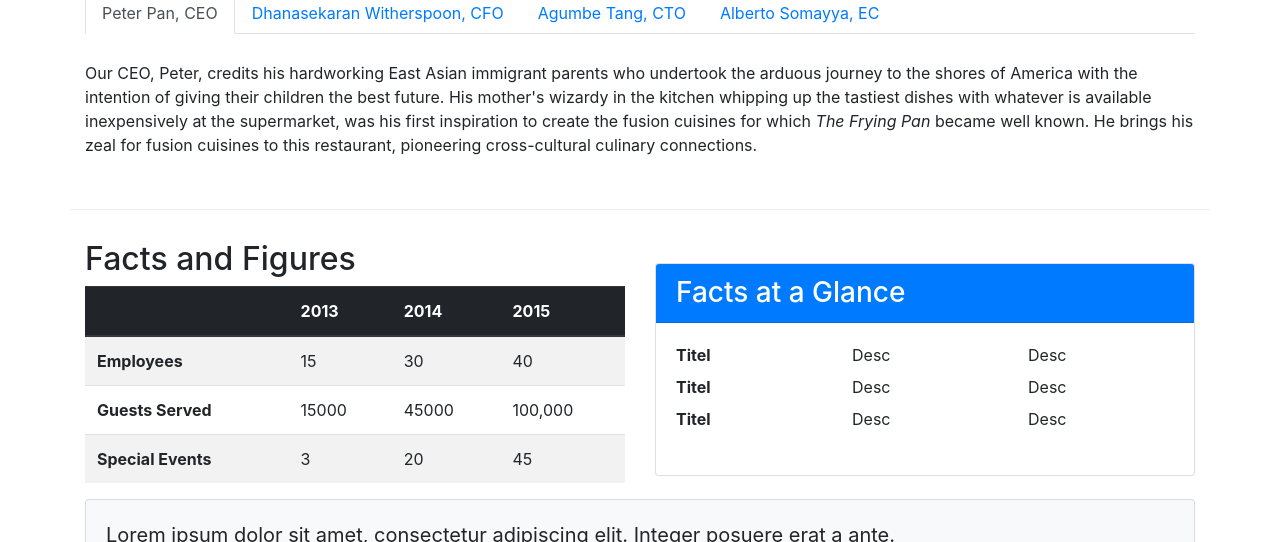
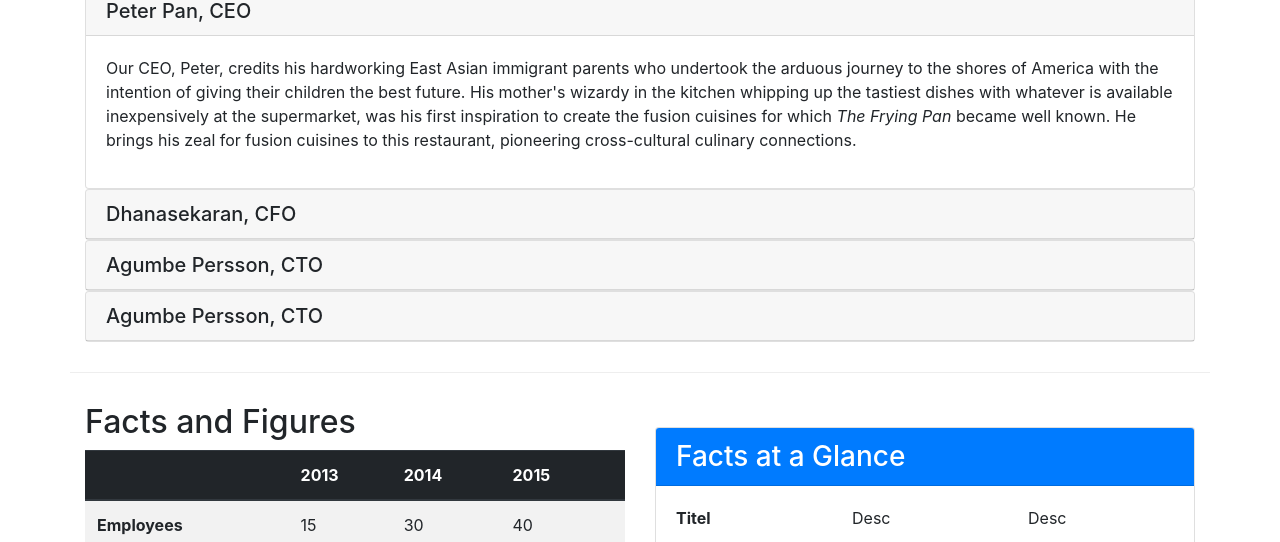
Before and after one commit to magpet0224/Bootstrap-test, a website: page aboutus.html in a window 1280 px wide. Shown: the part 744-1286 px from the top of the page. Drawn offline with nearby package versions, Linux system fonts and the light colour scheme.

Commit message:
Accordion

```diff
--- a/aboutus.html
+++ b/aboutus.html
@@ -63,38 +63,51 @@
         <div class="row row-content">
             <div class="col-12">
                 <h2>Corporate Leadership</h2>
-<!-- Tab navigation -->
-                <ul class="nav nav-tabs">
-                  <li class="nav-item">
-                    <a class="nav-link active" href="#Peter" role="tab" data-toggle="tab">Peter Pan, CEO</a>
-                  </li>
-                  <li class="nav-item">
-                    <a class="nav-link" href="#Dhanasekaran" role="tab" data-toggle="tab">Dhanasekaran Witherspoon, CFO</a>
-                  </li>
-                  <li class="nav-item">
-                    <a class="nav-link" href="#Agumbe" role="tab" data-toggle="tab">Agumbe Tang, CTO</a>
-                  </li>
-                  <li class="nav-item">
-                    <a class="nav-link" href="#Alberto" role="tab" data-toggle="tab">Alberto Somayya, EC</a>
-                  </li>
-                </ul>
-            </div>
-<!-- Tab content -->
-            <div class="tab-content">
-              <div class="tab-pane fade show active col-12 mt-3" id="Peter" role="tabpanel">
-                <p>Our CEO, Peter, credits his hardworking East Asian immigrant parents who undertook the arduous journey to the shores of America with the intention of giving their children the best future. His mother's wizardy in the kitchen whipping up the tastiest dishes with whatever is available inexpensively at the supermarket, was his first inspiration to create the fusion cuisines for which <em>The Frying Pan</em> became well known. He brings his zeal for fusion cuisines to this restaurant, pioneering cross-cultural culinary connections.</p>
+<!-- Accordion -->
+            <div id="accordion">
+              <div class="card">
+                <div class="card-header" role="tab" id="peterhead">
+                  <h5 class="mb-0"><a data-toggle="collapse" data-target="#peter">Peter Pan, CEO</a></h5>
+                </div>
+                <div class="collapse show" id="peter" data-parent="#accordion">
+                  <div class="card-body">
+                    <p>Our CEO, Peter, credits his hardworking East Asian immigrant parents who undertook the arduous journey to the shores of America with the intention of giving their children the best future. His mother's wizardy in the kitchen whipping up the tastiest dishes with whatever is available inexpensively at the supermarket, was his first inspiration to create the fusion cuisines for which <em>The Frying Pan</em> became well known. He brings his zeal for fusion cuisines to this restaurant, pioneering cross-cultural culinary connections.</p>
+                  </div>
+                </div>
               </div>
-              <div class="tab-pane fade col-12 mt-2" id="Dhanasekaran" role="tabpanel">
-                <p>Our CFO, Danny, as he is affectionately referred to by his colleagues, comes from a long established family tradition in farming and produce. His experiences growing up on a farm in the Australian outback gave him great appreciation for varieties of food sources. As he puts it in his own words, <em>Everything that runs, wins, and everything that stays, pays!</em></p>
+              <div class="card">
+                <div class="card-header" role="tab" id="dannyhead">
+                  <h5 class="mb-0"> <a data-toggle="collapse" data-target="#danny">Dhanasekaran, CFO</a></h5>
+                </div>
+                <div class="collapse" id="danny" data-parent="#accordion">
+                  <div class="card-body">
+                    <p>Our CFO, Danny, as he is affectionately referred to by his colleagues, comes from a long established family tradition in farming and produce. His experiences growing up on a farm in the Australian outback gave him great appreciation for varieties of food sources. As he puts it in his own words, <em>Everything that runs, wins, and everything that stays, pays!</em></p>
+                  </div>
+                </div>
               </div>
-              <div class="tab-pane fade col-12 mt-2" id="Agumbe" role="tabpanel">
-                <p>Blessed with the most discerning gustatory sense, Agumbe, our CTO, personally ensures that every dish that we serve meets his exacting tastes. Our chefs dread the tongue lashing that ensues if their dish does not meet his exacting standards. He lives by his motto, <em>You click only if you survive my lick.</em></p>
+              <div class="card">
+                <div class="card-header" role="tab" id="agumbehead">
+                  <h5 class="mb-0"> <a data-toggle="collapse" data-target="#agumbe">Agumbe Persson, CTO</a></h5>
+                </div>
+                <div class="collapse" id="agumbe" data-parent="#accordion">
+                  <div class="card-body">
+                    <p>Blessed with the most discerning gustatory sense, Agumbe, our CTO, personally ensures that every dish that we serve meets his exacting tastes. Our chefs dread the tongue lashing that ensues if their dish does not meet his exacting standards. He lives by his motto, <em>You click only if you survive my lick.</em></p>
+                  </div>
+                </div>
               </div>
-              <div class="tab-pane fade col-12 mt-2" id="Alberto" role="tabpanel">
-                <p>Award winning three-star Michelin chef with wide International experience having worked closely with whos-who in the culinary world, he specializes in creating mouthwatering Indo-Italian fusion experiences. He says, <em>Put together the cuisines from the two craziest cultures, and you get a winning hit! Amma Mia!</em></p>
+              <div class="card">
+                <div class="card-header" role="tab" id="albertohead">
+                  <h5 class="mb-0"> <a data-toggle="collapse" data-target="#alberto">Agumbe Persson, CTO</a></h5>
+                </div>
+                <div class="collapse" id="alberto" data-parent="#accordion">
+                  <div class="card-body">
+                    <p>Award winning three-star Michelin chef with wide International experience having worked closely with whos-who in the culinary world, he specializes in creating mouthwatering Indo-Italian fusion experiences. He says, <em>Put together the cuisines from the two craziest cultures, and you get a winning hit! Amma Mia!</em></p>
+                  </div>
+                </div>
               </div>
             </div>
        </div>
+     </div>
 <!-- Table and cards -->
                <div class="row row-content">
                  <div class="col-12 col-sm-6">
```
